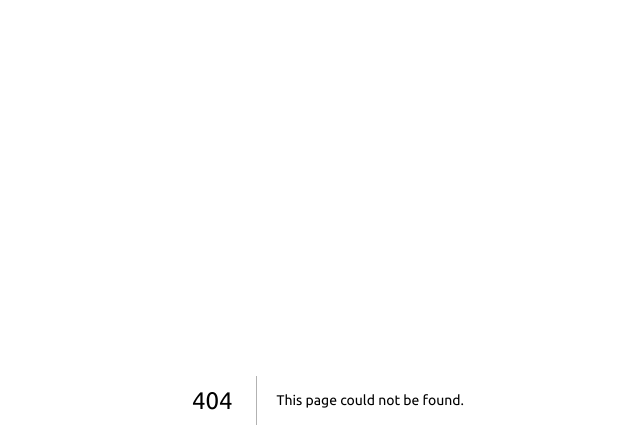
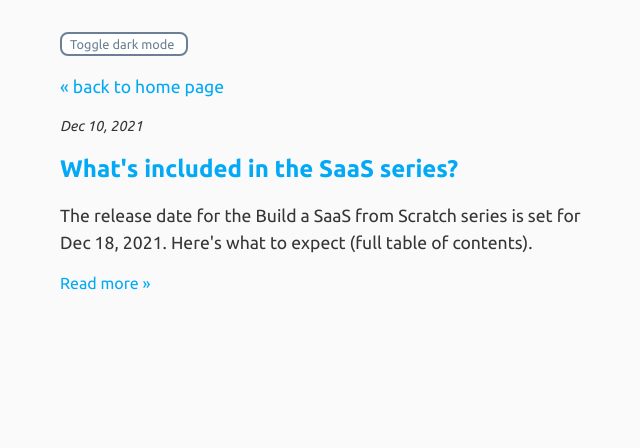
Before and after one commit to arrigolupori/arrigodev, a Next.js app: page /blog in a window 1280 px wide. Before the commit this address had no page. Shown: the top 448 px of the page, without its empty margins (312-952 px from the left). Built offline with nearby package versions, Linux system fonts and the light colour scheme.

Commit message:
Added blog section and first post + draft

```diff
--- /dev/null
+++ b/components/PostItem.jsx
@@ -0,0 +1,26 @@
+import Link from 'next/link'
+import Image from 'next/image'
+import styled from 'styled-components'
+import styledComponents from 'styled-components'
+import styles from '../styles/PostItem.module.css'
+
+export default function PostItem({ post }) {
+	return (
+		<div className={styles.postItem}>
+			<div className={styles.date}>{post.frontmatter.date}</div>
+			<div>
+				<h2>
+					<Link href={`/blog/${post.slug}`}>
+						<a>{post.frontmatter.title}</a>
+					</Link>
+				</h2>
+			</div>
+			<div>
+				<p>{post.frontmatter.excerpt}</p>
+				<Link href={`/blog/${post.slug}`}>
+					<a>Read more »</a>
+				</Link>
+			</div>
+		</div>
+	)
+}
--- a/package.json
+++ b/package.json
@@ -10,6 +10,8 @@
   },
   "dependencies": {
     "fathom-client": "^3.2.0",
+    "gray-matter": "^4.0.3",
+    "marked": "^4.0.7",
     "next": "12.0.4",
     "react": "17.0.2",
     "react-dom": "17.0.2",
--- /dev/null
+++ b/pages/blog/index.jsx
@@ -0,0 +1,72 @@
+import Head from 'next/head'
+import fs from 'fs'
+import path from 'path'
+import Link from 'next/link'
+import matter from 'gray-matter'
+import { ThemeProvider } from 'styled-components'
+import { useDarkMode } from '../../components/useDarkMode'
+import { lightTheme, darkTheme } from '../../components/Themes'
+import { GlobalStyles } from '../../components/GlobalStyles'
+import PostItem from '../../components/PostItem'
+import Toggle from '../../components/ThemeToggler'
+import Footer from '../../components/Footer'
+import styles from '../../styles/Home.module.css'
+import sortByDate from '../../utils/sortByDate'
+
+export default function Home({ posts }) {
+	const [theme, themeToggler, mountedComponent] = useDarkMode()
+
+	const themeMode = theme === 'light' ? lightTheme : darkTheme
+
+	if (!mountedComponent) return <div />
+
+	return (
+		<ThemeProvider theme={themeMode}>
+			<GlobalStyles />
+			<div className={styles.container}>
+				<Head>
+					<title>
+						Get Help on SaaS &amp; Content Marketing | Arrigo.dev
+					</title>
+					<meta name='author' content='Arrigo Lupori' />
+					<meta
+						name='description'
+						content="Learn the latest in Software-as-a-Service &amp; market your online business to success with Arrigo's blog posts."
+					/>
+					<link rel='icon' href='/favicon.ico' />
+				</Head>
+				<Toggle theme={theme} toggleTheme={themeToggler} />
+				<p>
+					<Link href='/'>
+						<a>« back to home page</a>
+					</Link>
+				</p>
+				{posts.map((post, index) => (
+					<PostItem key={index} post={post} />
+				))}
+			</div>
+		</ThemeProvider>
+	)
+}
+
+export async function getStaticProps() {
+	const files = fs.readdirSync(path.join('posts'))
+	const posts = files.map((filename) => {
+		const slug = filename.replace('.md', '')
+		const markdownWithMeta = fs.readFileSync(
+			path.join('posts', filename),
+			'utf-8'
+		)
+		const { data: frontmatter } = matter(markdownWithMeta)
+		return {
+			slug,
+			frontmatter,
+		}
+	})
+
+	return {
+		props: {
+			posts: posts.sort(sortByDate).slice(0, 6),
+		},
+	}
+}
--- a/pages/index.jsx
+++ b/pages/index.jsx
@@ -49,6 +49,11 @@
 					<meta property='og:image:height' content='675' />
 				</Head>
 				<Toggle theme={theme} toggleTheme={themeToggler} />
+				<p>
+					<Link href='/blog'>
+						<a>Read the latest updates »</a>
+					</Link>
+				</p>
 				<Hero />
 				<Details />
 				<WhySub />
--- /dev/null
+++ b/posts/saas-series-release.md
@@ -0,0 +1,16 @@
+---
+title: "What's included in the SaaS series?"
+meta_title: 'Build a SaaS from Scratch: Table of contents [Launch Dec 18 2021]'
+date: 'Dec 10, 2021'
+excerpt: "The release date for the Build a SaaS from Scratch series is set for Dec 18, 2021. Here's what to expect (full table of contents)."
+cover_image: '/images/posts/img3.jpg'
+category: 'Python'
+author: 'Sam Smith'
+author_image: 'https://randomuser.me/api/portraits/men/12.jpg'
+---
+
+<!-- Markdow generator - https://jaspervdj.be/lorem-markdownum/ -->
+
+The release date for the Build a SaaS from Scratch series (official name) is set for Dec 18, 2021. I'm working on the final bits.
+
+The table of contents will be revealed soon...
--- /dev/null
+++ b/styles/PostItem.module.css
@@ -0,0 +1,8 @@
+.postItem {
+	margin-bottom: 2em;
+}
+
+.date {
+	font-style: italic;
+	font-size: 0.9em;
+}
--- a/styles/globals.css
+++ b/styles/globals.css
@@ -30,6 +30,15 @@
 	width: 100%;
 }
 
+h1,
+h2,
+h3,
+h4,
+h5,
+h6 {
+	line-height: 1.25em;
+}
+
 input {
 	margin: 0;
 	border: 2px solid #6b8096;
@@ -59,3 +68,19 @@
 button:hover {
 	font-style: italic;
 }
+
+/* blog styling */
+
+.blog-text ul,
+.blog-text ol {
+	font-size: 110%;
+	line-height: 2.3;
+	margin: 10px 0;
+}
+
+.blog-text pre {
+	background: #f4f4f4;
+	padding: 20px;
+	margin: 20px 0;
+	line-height: 2.3;
+}
--- /dev/null
+++ b/utils/formatDate.js
@@ -0,0 +1,4 @@
+export function formatDateForInput(date) {
+    const formatted = new Date(date).toISOString().slice(0, 10)
+    return formatted
+}
--- /dev/null
+++ b/utils/index.js
@@ -0,0 +1,5 @@
+import cookie from 'cookie'
+
+export function parseCookies(req) {
+	return cookie.parse(req ? req.headers.cookie || '' : '')
+}
--- /dev/null
+++ b/utils/sortByDate.js
@@ -0,0 +1,3 @@
+export const sortByDate = (a, b) => {
+	return new Date(b.frontmatter.date) - new Date(a.frontmatter.date)
+}
```
Also changed, not shown: drafts/saas-series-tech-stack.md (added, +71 -0 lines), pages/blog/[slug].jsx (added, +81 -0 lines), 1 other file (tests, documents, lock files or other folders).
